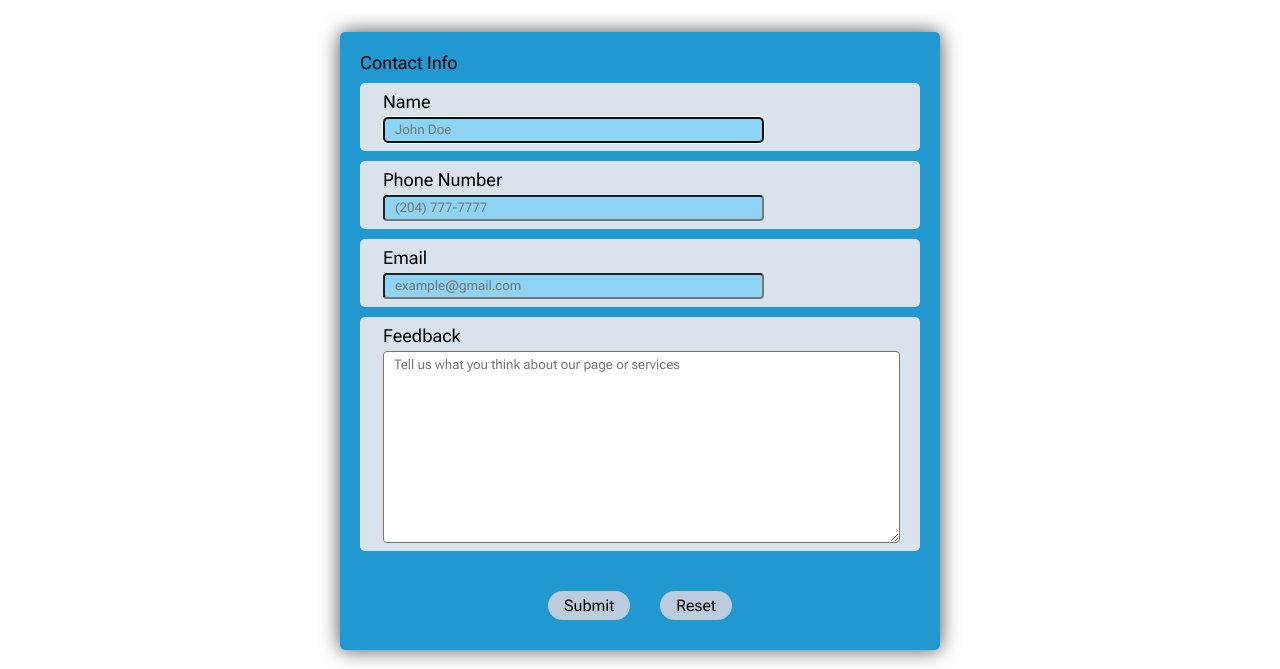
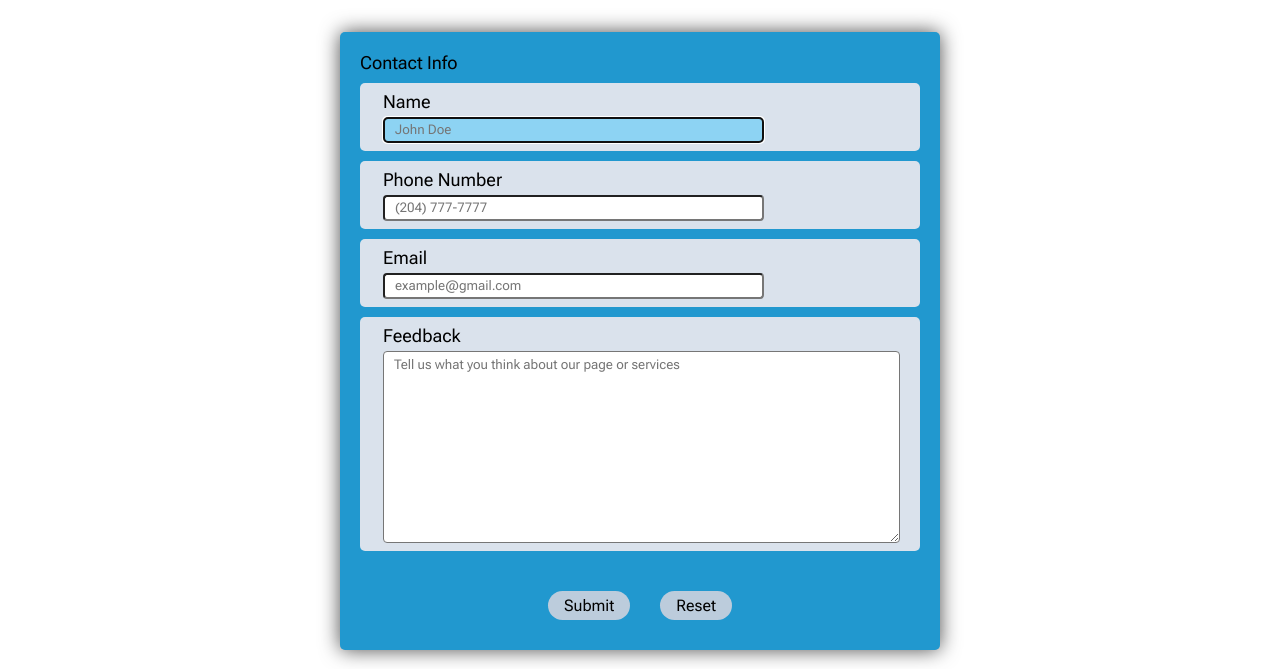
Before and after one commit to Olando07/Olando_McDonald_P4, a plain HTML site: page contact.html in a window 1280 px wide. Shown: the part 131-800 px from the top of the page. Drawn offline with Linux system fonts and the light colour scheme; a web font is replaced by a local one.

Commit message:
Add files via upload

```diff
--- a/indexstyles.css
+++ b/indexstyles.css
@@ -219,7 +219,7 @@ fieldset ol li input {
     width: 70%;
 }
 
-fieldset ol li input, textarea:focus{
+fieldset ol li input:focus, textarea:focus{
     background-color: #8dd3f3;
     color: #000;
 }
```
